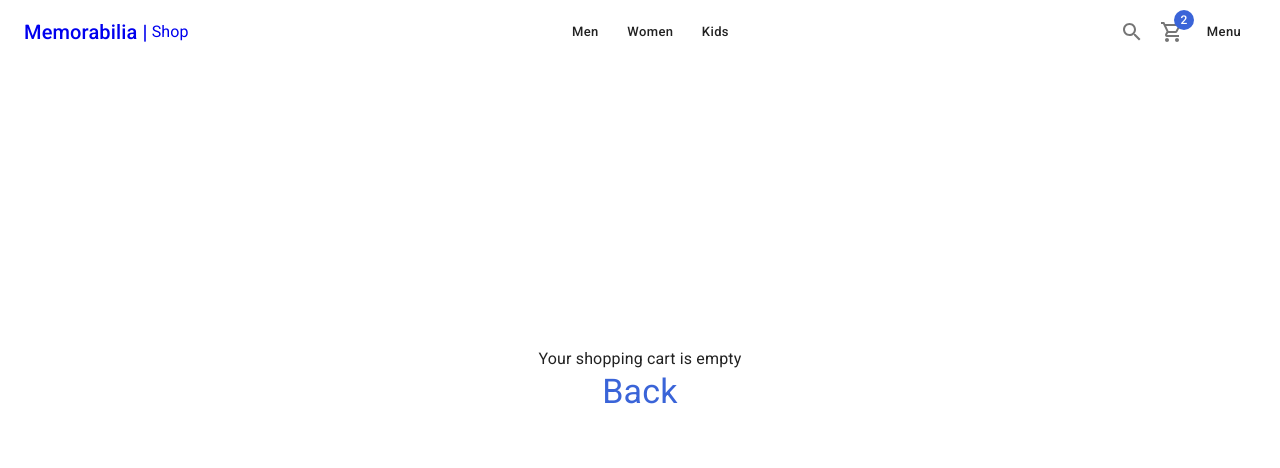
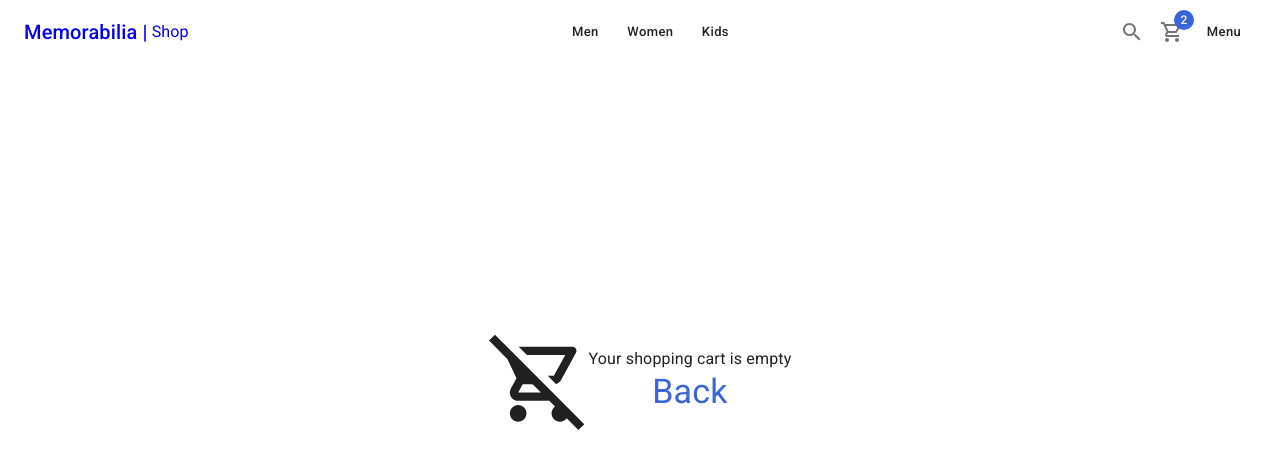
Before and after one commit to cdcalderon/memorabilia, a Next.js app: page /cart/empty in a window 1280 px wide. Shown: the top 468 px of the page. Built offline with nearby package versions, Linux system fonts and the light colour scheme.

Commit message:
add  RemoveShoppingCartOutlined

```diff
--- a/pages/cart/empty.tsx
+++ b/pages/cart/empty.tsx
@@ -14,6 +14,7 @@ const EmptyPage = () => {
                 height="calc(100vh - 200px)"
                 sx={{ flexDirection: { xs: 'column', sm: 'row' } }}
             >
+                <RemoveShoppingCartOutlined sx={{ fontSize: 100 }} />
                 <Box display="flex" flexDirection="column" alignItems="center">
                     <Typography>Your shopping cart is empty</Typography>
                     <NextLink href="/" passHref>
```
